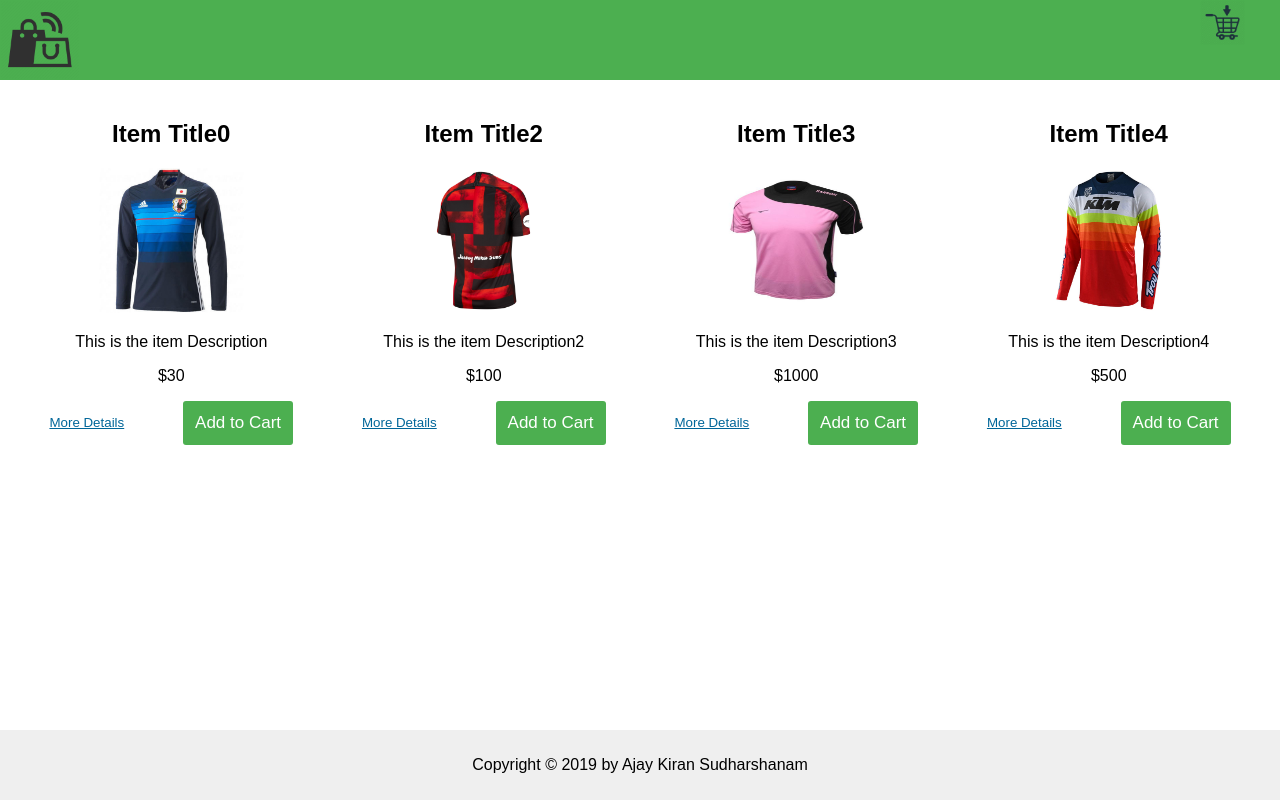
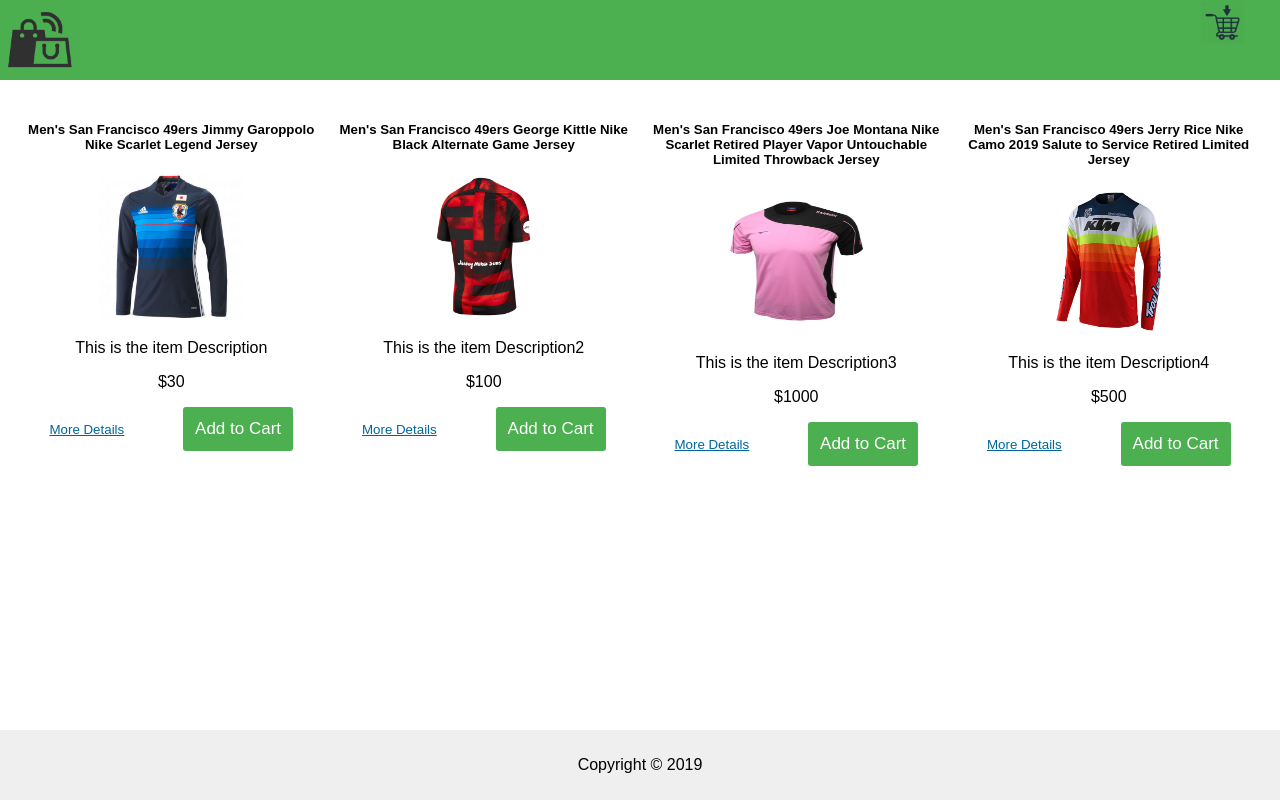
Before and after one commit to Asudharshanam/Shopping-Cart, a React (Create React App) app: page / in a window 1280 px wide. Built offline with nearby package versions, Linux system fonts and the light colour scheme.

Commit message:
clean up

```diff
--- a/src/components/AppFooter.js
+++ b/src/components/AppFooter.js
@@ -3,7 +3,7 @@
 export function AppFooter() {
     return (
         <div>
-            <p>Copyright © 2019 by Ajay Kiran Sudharshanam</p>
+            <p>Copyright © 2019</p>
         </div >
     )
 }
--- a/src/components/ItemListCards.js
+++ b/src/components/ItemListCards.js
@@ -7,7 +7,7 @@
 const cardsList = [
     {
         itemId: "1",
-        itemTitle: "Item Title0",
+        itemTitle: "Men's San Francisco 49ers Jimmy Garoppolo Nike Scarlet Legend Jersey",
         itemCost: "$30",
         itemDescription: "This is the item Description",
         itemOverview: "Style:	Casual\n Color:	White\n Pattern Type:	Striped, Colorblock\n Neckline:	Hooded\n Type:	Pullovers\n Details:	Drawstring, Colorblock\n Sleeve Length:	Long Sleeve\n Season:	Fall/Winter\n Composition:	Cotton\n Fit Type:	Regular Fit",
@@ -15,7 +15,7 @@
     },
     {
         itemId: "2",
-        itemTitle: "Item Title2",
+        itemTitle: "Men's San Francisco 49ers George Kittle Nike Black Alternate Game Jersey",
         itemCost: "$100",
         itemDescription: "This is the item Description2",
         itemOverview: "Style:	Casual\n Color:	Red\n Pattern Type:	Plain\n Neckline:	High Neck\n Length:	Regular\n Type:	Pullovers\n Sleeve Length:	Long Sleeve\n Season:	Spring/Fall\n Composition:	100% Polyester\n Fabric:	Fabric has some stretch\n Fit Type:	Slim Fit",
@@ -23,7 +23,7 @@
     },
     {
         itemId: "3",
-        itemTitle: "Item Title3",
+        itemTitle: "Men's San Francisco 49ers Joe Montana Nike Scarlet Retired Player Vapor Untouchable Limited Throwback Jersey",
         itemCost: "$1000",
         itemDescription: "This is the item Description3",
         itemOverview: "Style:	Casual\n Color:	Multicolor\n Pattern Type:	Colorblock, Plants\n Neckline:	Hooded\n Type:	Pullovers\n Details:	Embroidery, Drawstring\n Sleeve Length:	Long Sleeve\n Season:	Fall/Winter\n Composition:	97% Polyester, 3% Spandex\n Fabric:	Fabric has some stretch\n Fit Type:	Regular Fit",
@@ -31,7 +31,7 @@
     },
     {
         itemId: "4",
-        itemTitle: "Item Title4",
+        itemTitle: "Men's San Francisco 49ers Jerry Rice Nike Camo 2019 Salute to Service Retired Limited Jersey",
         itemCost: "$500",
         itemDescription: "This is the item Description4",
         itemOverview: "Style:	Casual\n Color:	Multicolor\n Pattern Type:	Cartoon, Colorblock\n Neckline:	Hooded",
@@ -70,7 +70,7 @@
             <div className="ItemListCards">
                 {cardsList.map(item => (
                     <div key={item.itemId} className="ListCards">
-                        <h1>{item.itemTitle}</h1>
+                        <h5>{item.itemTitle}</h5>
                         <img alt="JerseyImage" className="JerseyImage" src={item.itemImage} />
                         <p>{item.itemDescription}</p>
                         <p>{item.itemCost}</p>
```
